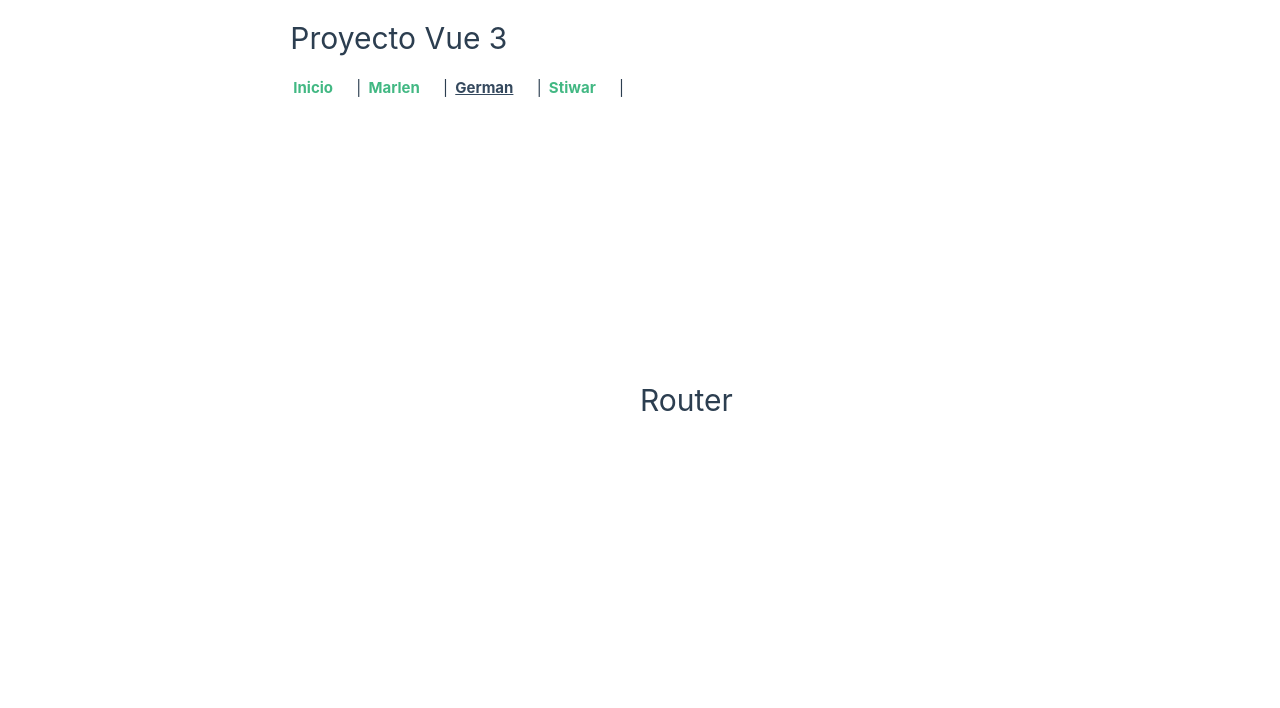
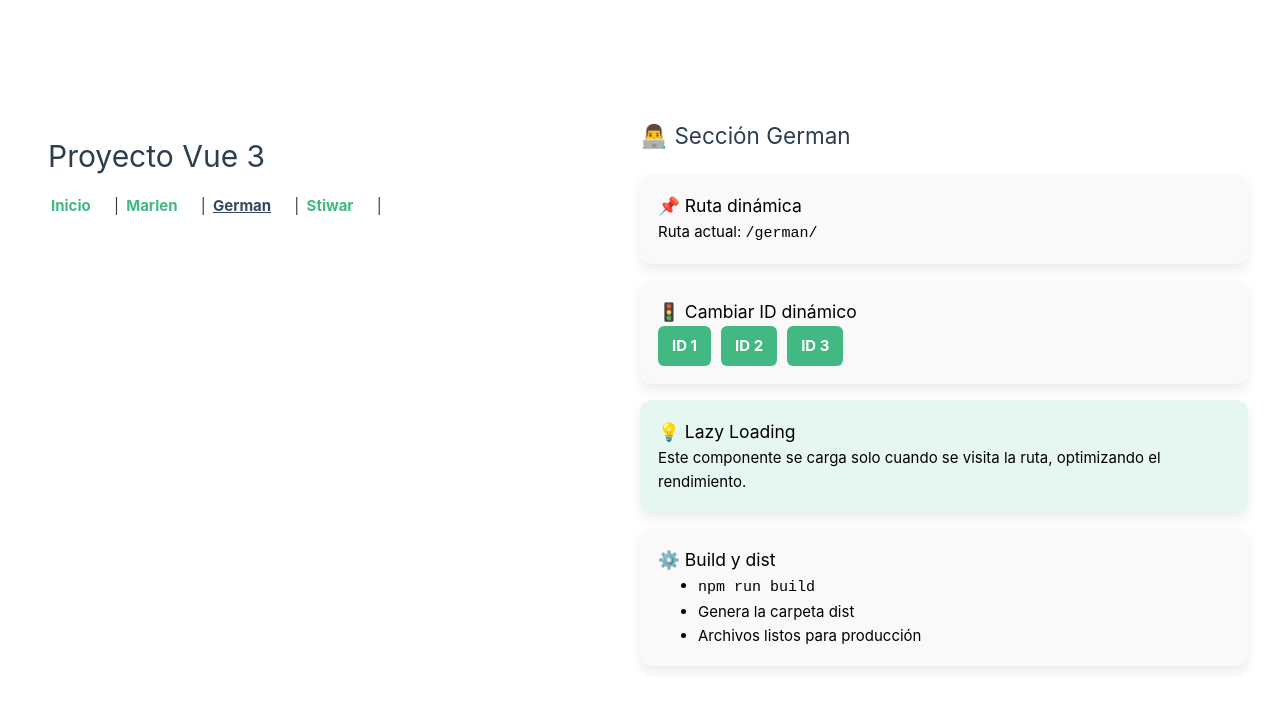
Before and after one commit to yeremijesus9/proyecto-vue3, a Vue app: page /german in a window 1280 px wide. Shown: the top 708 px of the page. Built offline with nearby package versions, Linux system fonts and the light colour scheme.

Commit message:
arreglos german

```diff
--- a/src/App.vue
+++ b/src/App.vue
@@ -23,7 +23,6 @@
   line-height: 1.5;
   max-height: 100vh;
   padding: 1rem;
-  border-bottom: 1px solid #ddd;
   margin-bottom: 2rem;
 }
 
--- a/src/views/GermanView.vue
+++ b/src/views/GermanView.vue
@@ -1,15 +1,91 @@
 <template>
-  <div class="about">
-    <h1>Router </h1>
+  <div class="german">
+    <h2 class="title">👨‍💻 Sección German</h2>
+
+    <transition-group name="card" tag="div">
+      <div class="card" key="1">
+        <h3>📌 Ruta dinámica</h3>
+        <p>Ruta actual: <code>/german/{{ id }}</code></p>
+      </div>
+
+      <div class="card" key="2">
+        <h3>🚦 Cambiar ID dinámico</h3>
+        <div class="buttons">
+          <router-link class="btn" to="/german/1">ID 1</router-link>
+          <router-link class="btn" to="/german/2">ID 2</router-link>
+          <router-link class="btn" to="/german/3">ID 3</router-link>
+        </div>
+      </div>
+
+      <div class="card highlight" key="3">
+        <h3>💡 Lazy Loading</h3>
+        <p>
+          Este componente se carga solo cuando se visita la ruta,
+          optimizando el rendimiento.
+        </p>
+      </div>
+
+      <div class="card" key="4">
+        <h3>⚙️ Build y dist</h3>
+        <ul>
+          <li><code>npm run build</code></li>
+          <li>Genera la carpeta <strong>dist</strong></li>
+          <li>Archivos listos para producción</li>
+        </ul>
+      </div>
+    </transition-group>
   </div>
 </template>
 
-<style>
-@media (min-width: 1024px) {
-  .about {
-    min-height: 100vh;
-    display: flex;
-    align-items: center;
-  }
+<script setup>
+defineProps({
+  id: String
+})
+</script>
+
+<style scoped>
+.german {
+  max-width: 800px;
+  margin: auto;
+}
+
+.title {
+  margin-bottom: 20px;
+}
+
+.card {
+  color: black;
+  background: #f9f9f9;
+  border-radius: 12px;
+  padding: 18px;
+  margin-bottom: 16px;
+  box-shadow: 0 6px 12px rgba(0,0,0,0.08);
+}
+
+.highlight {
+  background: #e6f7f1;
+}
+
+.buttons {
+  display: flex;
+  gap: 10px;
+}
+
+.btn {
+  padding: 8px 14px;
+  background: #42b983;
+  color: white;
+  border-radius: 6px;
+  text-decoration: none;
+  font-weight: bold;
+}
+
+.card-enter-active {
+  transition: all 0.4s ease;
+}
+
+.card-enter-from {
+  opacity: 0;
+  transform: translateY(15px);
 }
 </style>
```
